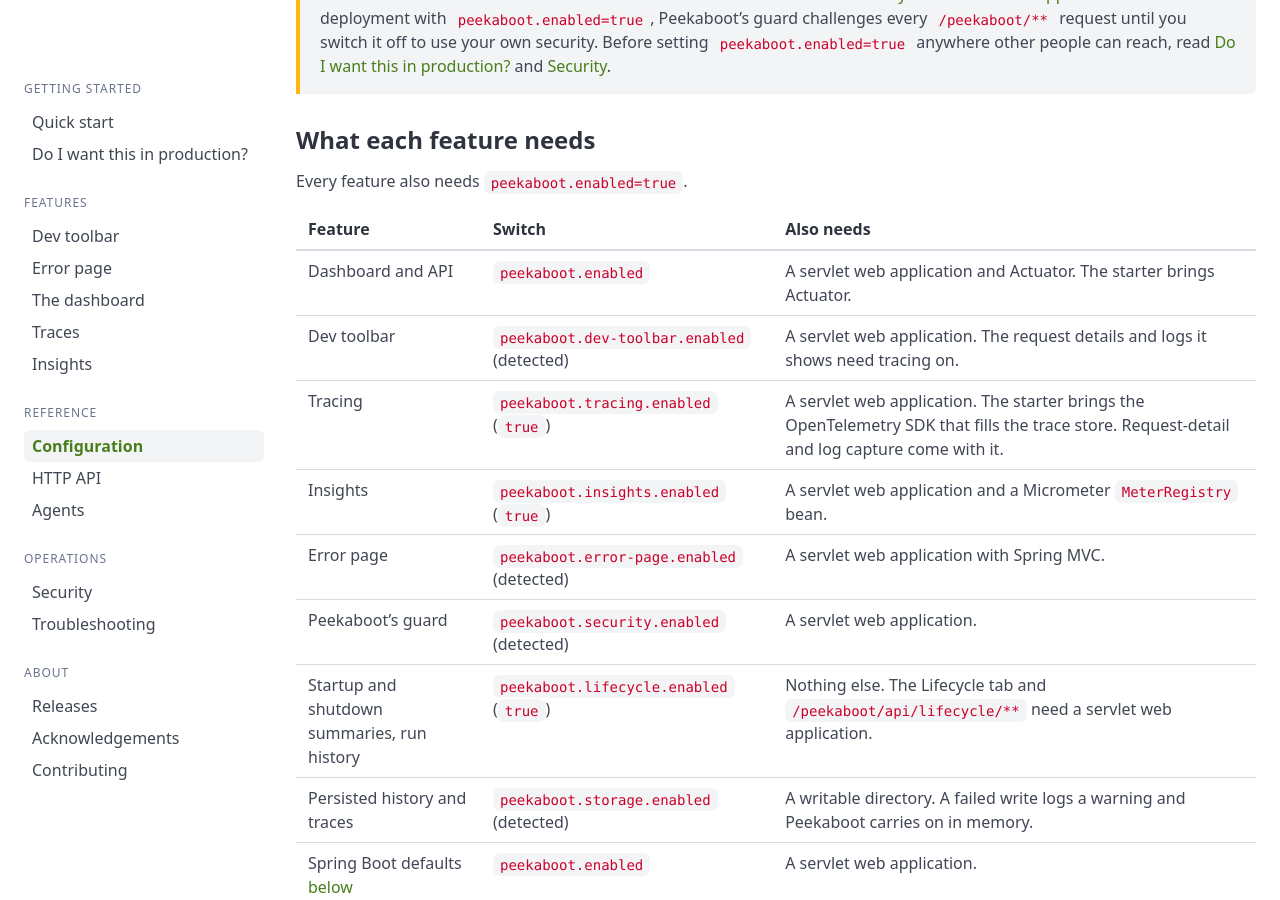
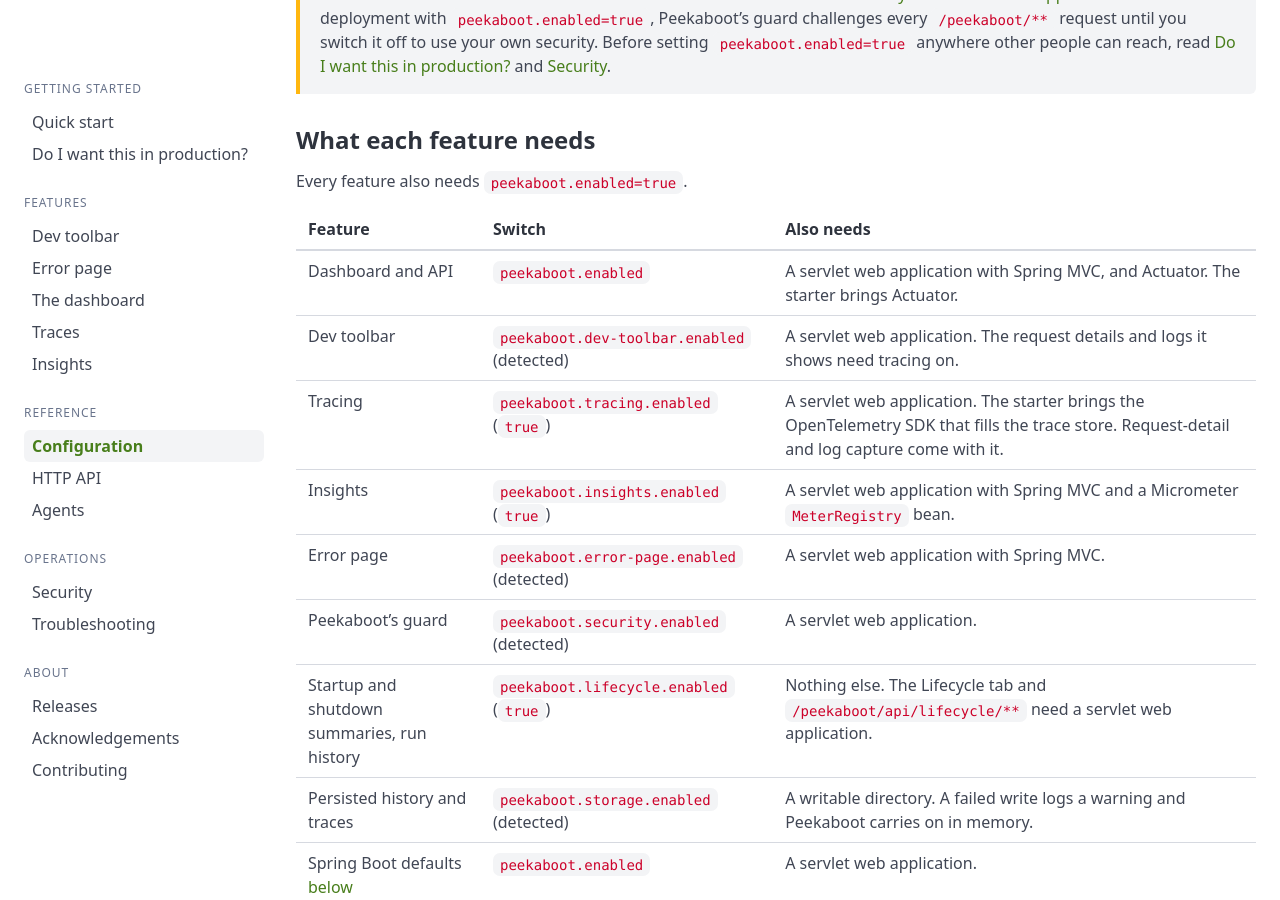
Before and after one commit to peekaboot-org/peekaboot-org.github.io, a Jekyll site: the page built from docs/configuration.md, in a window 1280 px wide and 900 px high, scrolled down 1694 px. Built offline with Jekyll 4.4.1, drawn with Linux system fonts in a browser that asks for light colours.

Commit message:
docs: say the dashboard needs Spring MVC

```diff
--- a/docs/configuration.md
+++ b/docs/configuration.md
@@ -79,10 +79,10 @@ Every feature also needs `peekaboot.enabled=true`.
 
 | Feature | Switch | Also needs |
 |---|---|---|
-| Dashboard and API | `peekaboot.enabled` | A servlet web application and Actuator. The starter brings Actuator. |
+| Dashboard and API | `peekaboot.enabled` | A servlet web application with Spring MVC, and Actuator. The starter brings Actuator. |
 | Dev toolbar | `peekaboot.dev-toolbar.enabled` (detected) | A servlet web application. The request details and logs it shows need tracing on. |
 | Tracing | `peekaboot.tracing.enabled` (`true`) | A servlet web application. The starter brings the OpenTelemetry SDK that fills the trace store. Request-detail and log capture come with it. |
-| Insights | `peekaboot.insights.enabled` (`true`) | A servlet web application and a Micrometer `MeterRegistry` bean. |
+| Insights | `peekaboot.insights.enabled` (`true`) | A servlet web application with Spring MVC and a Micrometer `MeterRegistry` bean. |
 | Error page | `peekaboot.error-page.enabled` (detected) | A servlet web application with Spring MVC. |
 | Peekaboot's guard | `peekaboot.security.enabled` (detected) | A servlet web application. |
 | Startup and shutdown summaries, run history | `peekaboot.lifecycle.enabled` (`true`) | Nothing else. The Lifecycle tab and `/peekaboot/api/lifecycle/**` need a servlet web application. |
```
